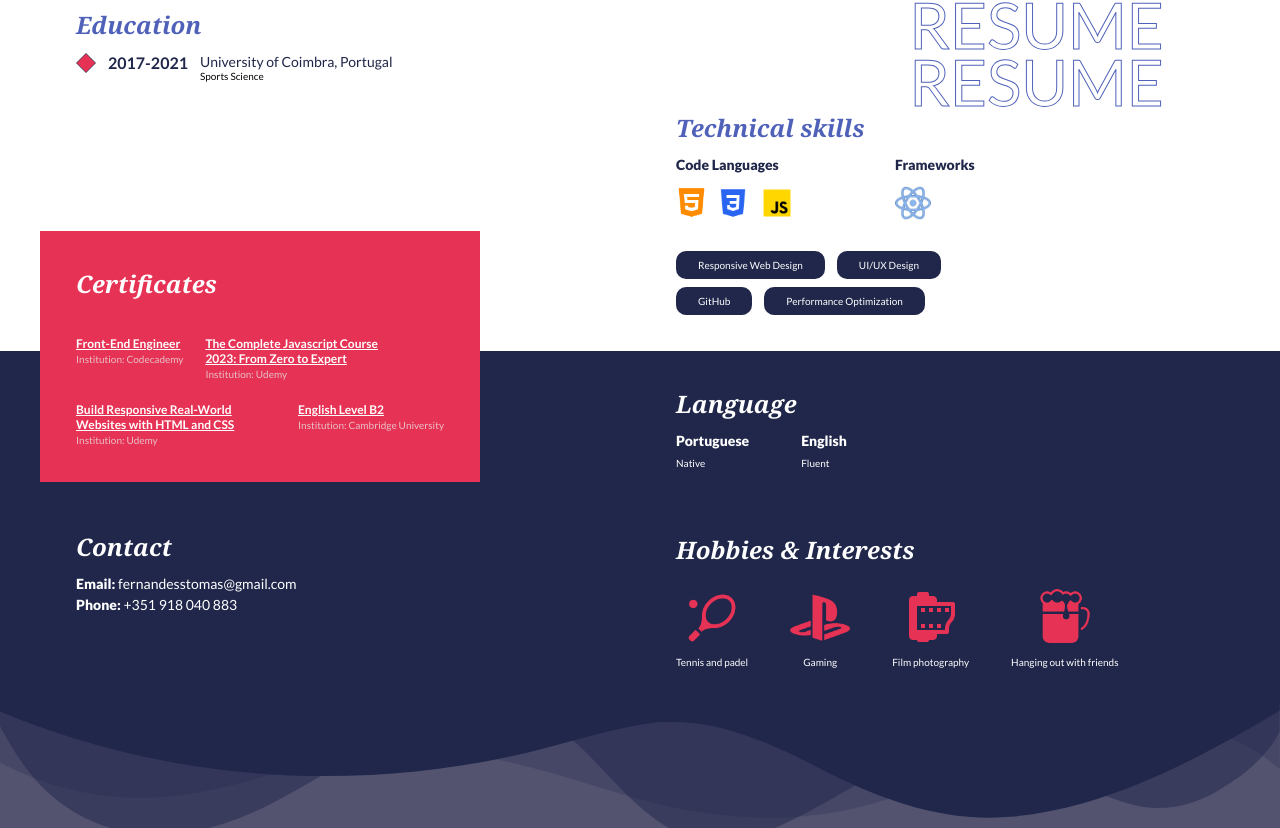
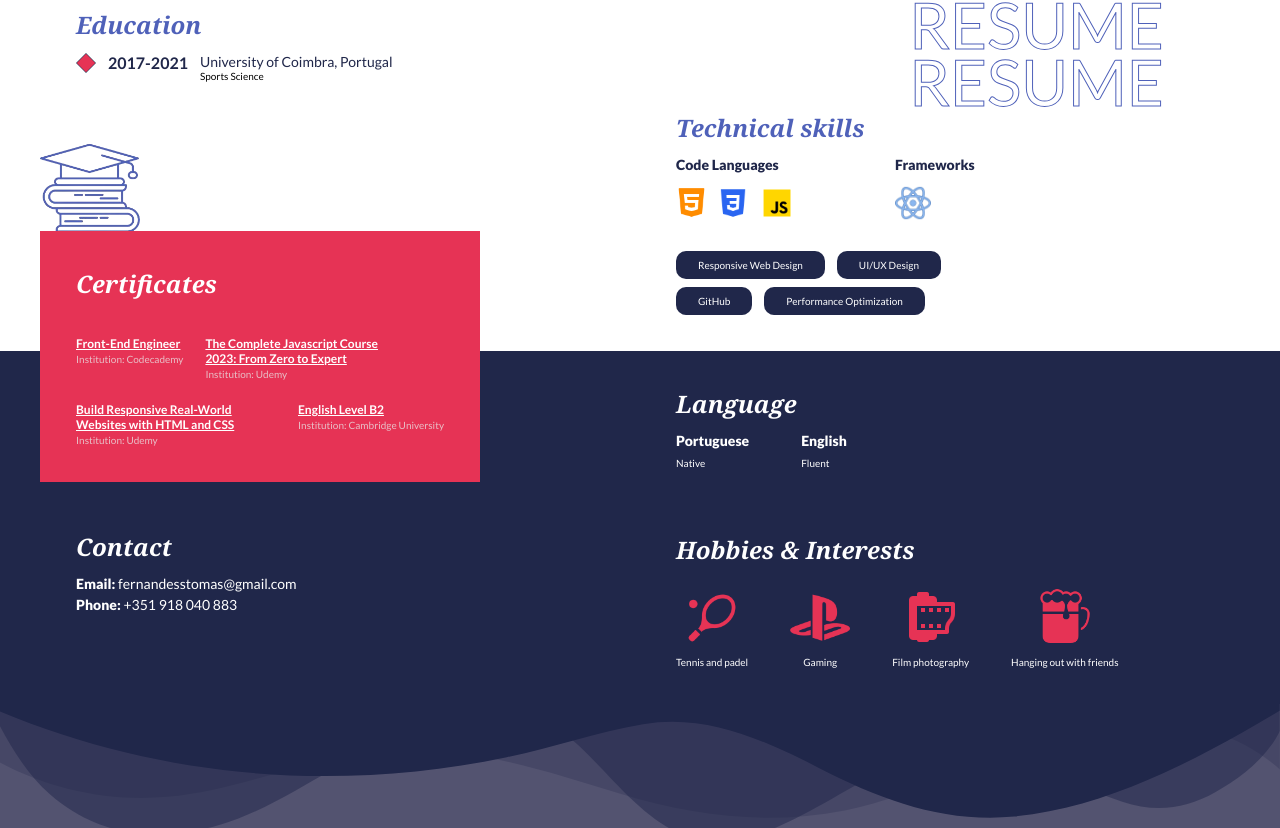
Before and after one commit to tomassfernandes/my-portfolio, a React (Create React App) app: page / in a window 1280 px wide. Shown: the part 1211-2039 px from the top of the page. Built offline with nearby package versions, Linux system fonts and the light colour scheme.

Commit message:
education img added

```diff
--- a/src/CSS/resume-section.css
+++ b/src/CSS/resume-section.css
@@ -169,6 +169,18 @@
 /*-----------------------------
 --------- LEFT COLUMN ---------
 ------------------------------*/
+
+.education-img-div {
+  position: absolute;
+  top: -21.3rem;
+  left: 0;
+  width: 10rem;
+  z-index: 0;
+}
+
+.education-img {
+  width: 100%;
+}
 
 .certificates-box {
   position: absolute;
--- a/src/HomePage Sections/ResumeSection.js
+++ b/src/HomePage Sections/ResumeSection.js
@@ -166,6 +166,14 @@ export default function ResumeSection() {
         <div className="resume-inner-div">
           <div className="resume-grid">
             <div className="resume-column">
+              <div className="education-img-div">
+                <img
+                  className="education-img"
+                  src="/img/education.png"
+                  alt="Books and graduation hat"
+                />
+              </div>
+
               <div className="certificates-box">
                 <h2 className="heading-secondary heading-secondary-white">
                   Certificates
--- a/src/general.css
+++ b/src/general.css
@@ -42,7 +42,7 @@ a {
 
 /* For the scrollbar handle (thumb) */
 ::-webkit-scrollbar-thumb {
-  background-color: #3498db; /* Change the color as needed */
+  background-color: #4f61b9; /* Change the color as needed */
 }
 
 /* For the scrollbar track outside the handle */
```
Also changed, not shown: public/img/education.png (added).
